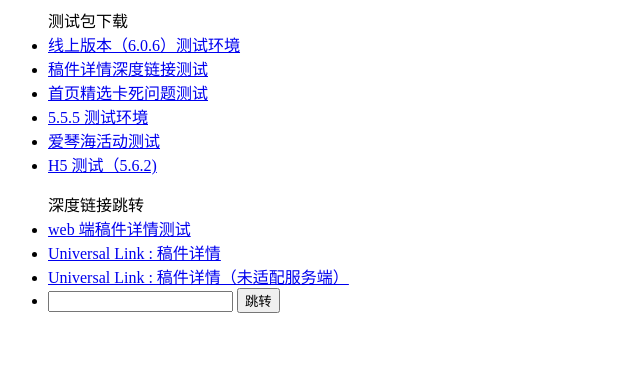
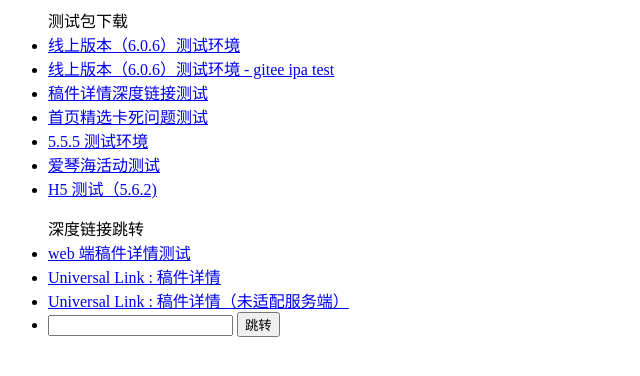
Before and after one commit to RyanSongRan/ZhouDao_iOS_distribution, a plain HTML site: page index.html in a window 1280 px wide. Shown: the whole page, without its empty margins (0-640 px from the left). Drawn offline with Linux system fonts and the light colour scheme.

Commit message:
Test that install from gitee.

```diff
--- a/index.html
+++ b/index.html
@@ -17,6 +17,9 @@
     	<ul>测试包下载
             <li>
                 <a id="clickMe" href="itms-services:///?action=download-manifest&url=https://ryansongran.github.io/ZhouDao_iOS_distribution/app/current_dev/manifest.plist">线上版本（6.0.6）测试环境</a>
+            </li>
+            <li>
+                <a id="clickMe" href="itms-services:///?action=download-manifest&url=https://ryansongran.github.io/ZhouDao_iOS_distribution/app/current_dev_test/manifest.plist">线上版本（6.0.6）测试环境 - gitee ipa test</a>
             </li>
     		<li>
         		<a id="clickMe" href="itms-services:///?action=download-manifest&url=https://ryansongran.github.io/ZhouDao_iOS_distribution/app/deep_link/manifest.plist">稿件详情深度链接测试</a>
```
Also changed, not shown: 1 other file.
